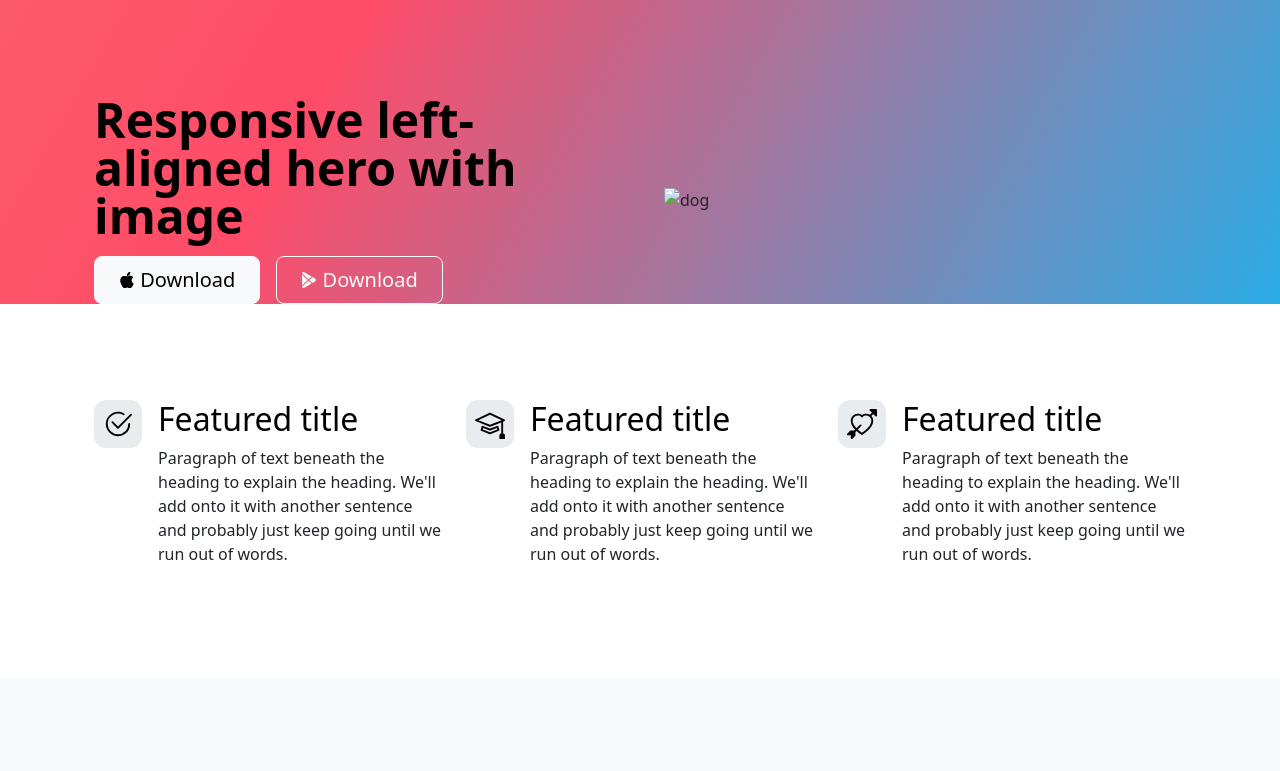
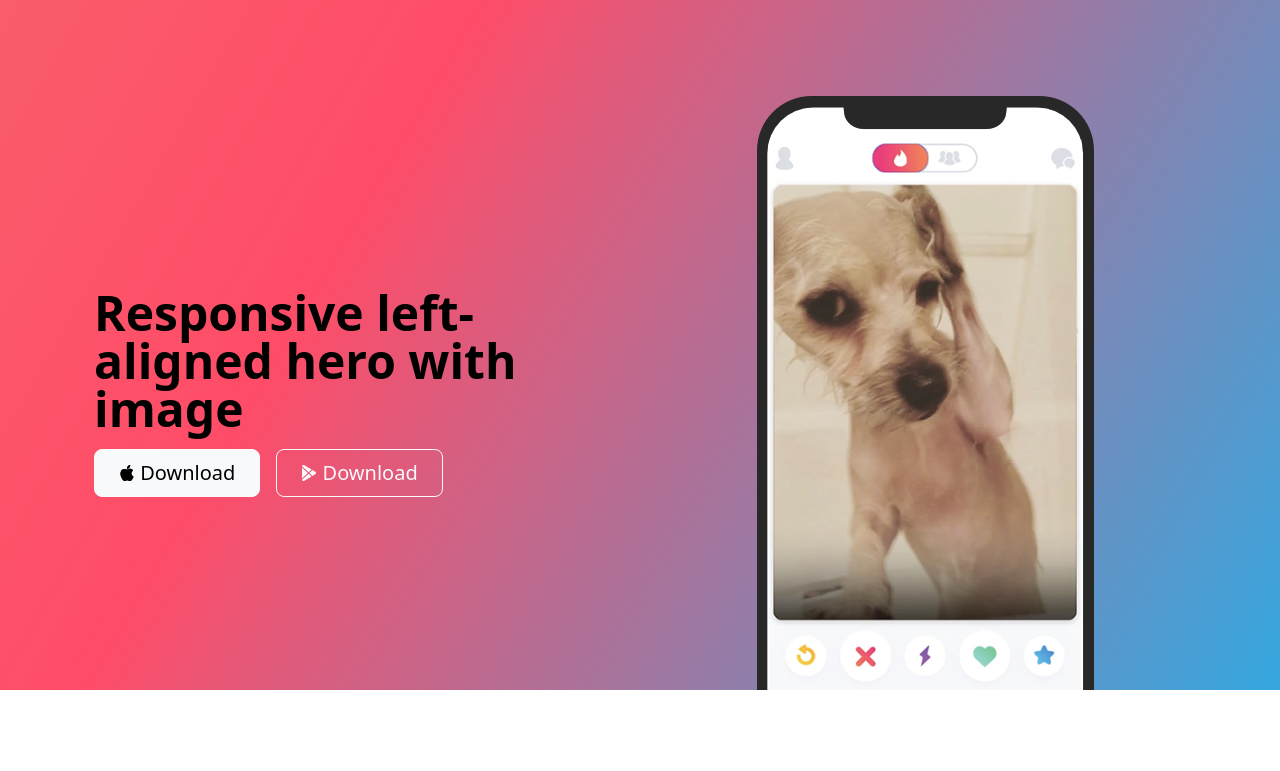
Before and after one commit to akcofficial0709/simpleweb2, a plain HTML site: page index.html in a window 1280 px wide. Shown: the top 771 px of the page. Drawn offline with nearby package versions, Linux system fonts and the light colour scheme; files that its build step writes are made by us from their sources; files whose address does not match are found by name.

Commit message:
Update index.html

```diff
--- a/index.html
+++ b/index.html
@@ -20,7 +20,7 @@
       <div class="row flex-lg-row-reverse align-items-center g-5 pt-5">
         <div class="col-10 col-sm-8 col-lg-6">
           <img
-            src="./images/iphone.png"
+            src="iphone.png"
             class="d-block mx-lg-auto img-fluid"
             alt="dog"
             height="200"
```
